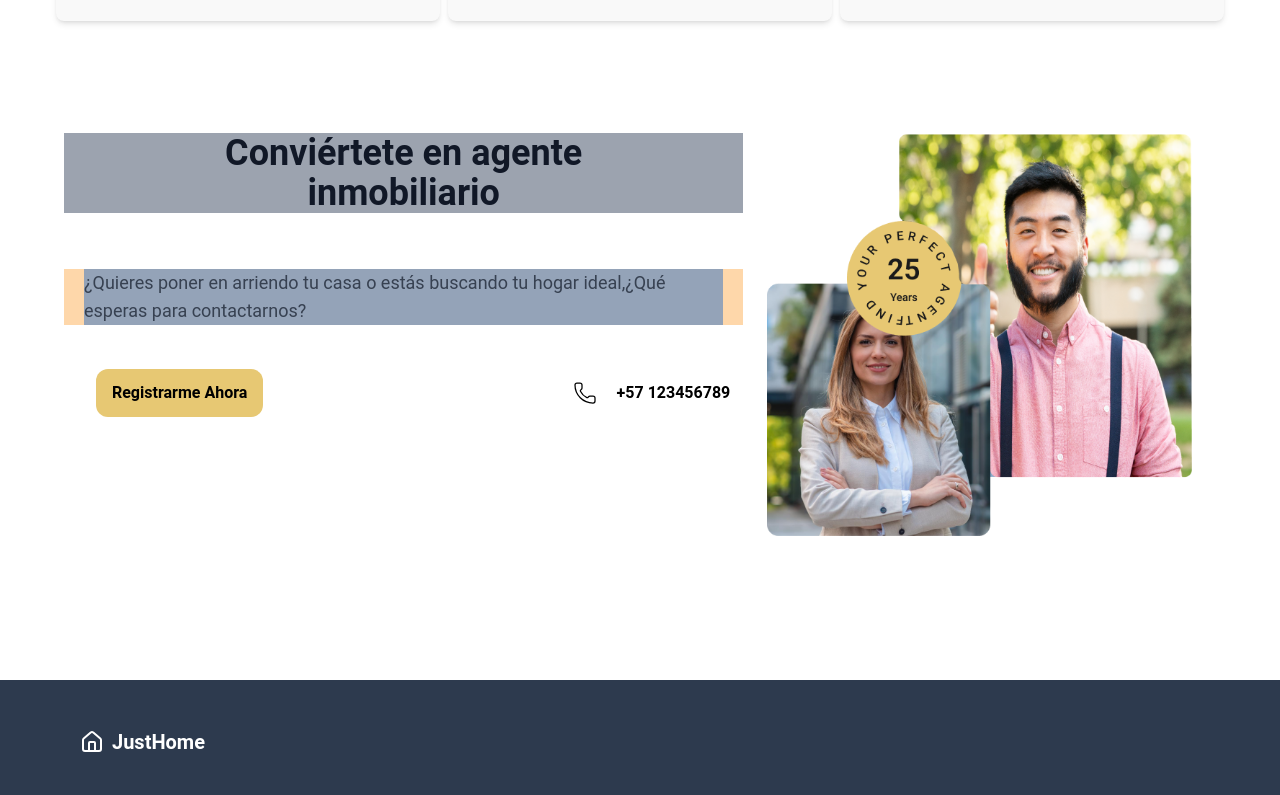
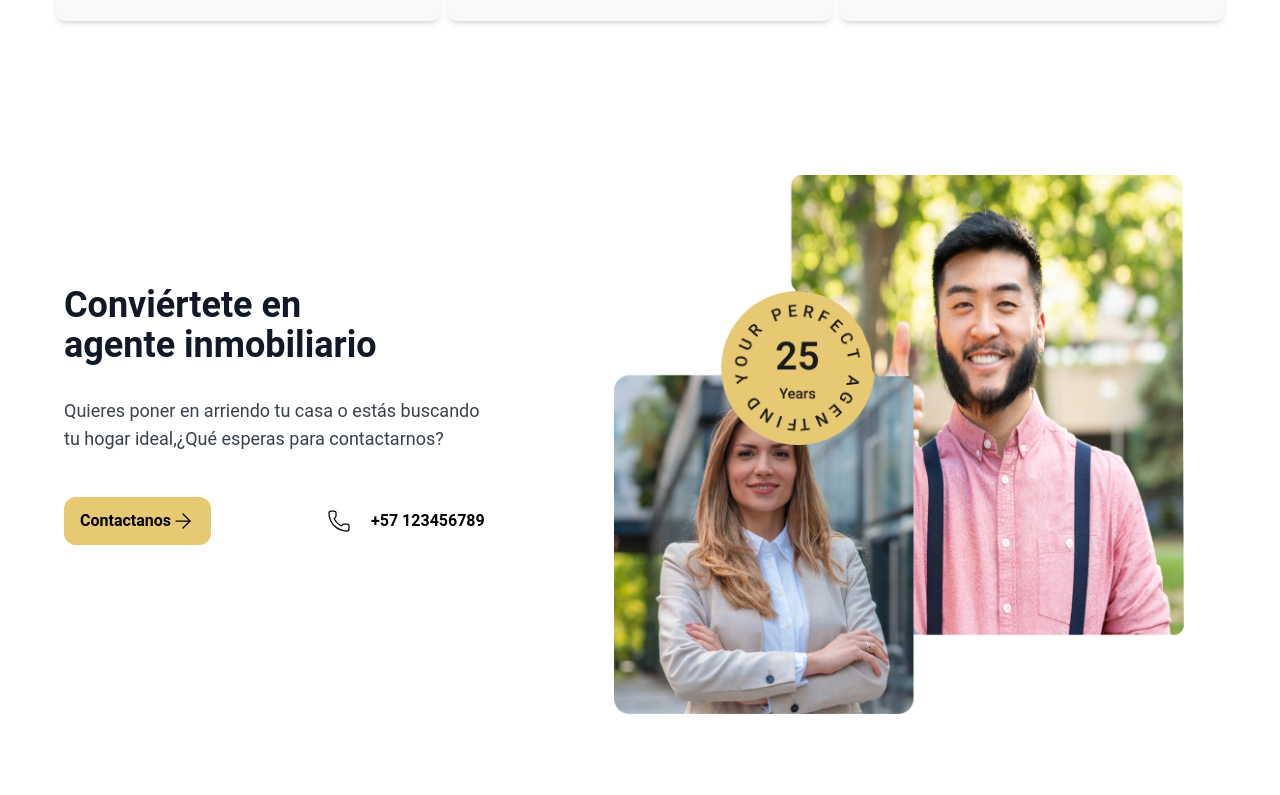
Before and after one commit to MiguelRicardo2003/Frontend-Inmobiliaria, a React (Vite) app: page / in a window 1280 px wide. Shown: the part 3585-4380 px from the top of the page. Built offline with nearby package versions, Linux system fonts and the light colour scheme.

Commit message:
seccion finalizada

```diff
--- /dev/null
+++ b/src/pages/Home/components/buttonlabelphone.jsx
@@ -0,0 +1,24 @@
+import Button from "../../../shared/button";
+import { Phone, ArrowRight } from "lucide-react";
+const ButtonPhone = () => {
+    return (
+        <>
+            <div className="flex ">
+                <Button
+                    info={"Contactanos"}
+                    className=" flex bg-[#E7C873] hover:bg-yellow-300 text-black font-semibold px-4 py-3 rounded-xl"
+                    onClick={() => console.log("hola")}
+                    icon={<ArrowRight strokeWidth={1.25} />}
+                />
+            </div>
+
+            <div className="flex flex-row font-semibold text-black justify-end md:pr-24">
+                <div className="h-12 w-40 flex justify-center py-3 md:gap-5 gap-2">
+                    <Phone strokeWidth={1.25} />+57 123456789
+                </div>
+            </div>
+        </>
+    );
+}
+
+export default ButtonPhone;
--- a/src/pages/Home/components/section-7.jsx
+++ b/src/pages/Home/components/section-7.jsx
@@ -1,5 +1,4 @@
-import Button from "../../../shared/button";
-import { Phone, ArrowRight } from "lucide-react";
+import ButtonPhone from "./buttonlabelphone";
 
 const Section7 = () => {
   return (
@@ -7,52 +6,37 @@ const Section7 = () => {
       <div className="mx-auto text-center lg:flex lg:flex-row">
 
         {/* Título */}
+        <div className="lg:flex-row lg:text-left lg:mt-28">
 
-        <div className="lg:flex-row">
-
-          <div className="text-2xl font-bold sm:text-4xl sm:mb-14 md:text-4xl lg:h-20 lg:w-auto  lg:font-semibold lg:px-20  text-gray-900  bg-gray-400">
+          <div className="flex text-4xl font-bold  mb-8 justify-center md:text-4xl md:justify-center  lg:h-20 lg:w-auto  lg:font-semibold  lg:text-start lg:justify-start lg:mt-10 lg:text-balance  text-gray-900 ">
             Conviértete en agente inmobiliario
           </div>
 
           {/* Subtítulo */}
-          <div className="text-gray-700 flex flex-row sm:text-lg sm:text-left sm:px-5 sm:mb-11 lg:text-left  bg-orange-200">
-            <div className="bg-slate-400">¿Quieres poner en arriendo tu casa o estás buscando tu hogar ideal,¿Qué esperas para contactarnos?
-            </div>
+          <div className="text-gray-700 flex flex-row text-lg md:text-balance  mb-11  lg:text-left lg:justify-start ">
+            Quieres poner en arriendo tu casa o estás buscando tu hogar ideal,¿Qué esperas para contactarnos?
           </div>
 
 
-          <div className="h-12 w-full items-center">
-            <div className="flex px-8">
-              <Button
-                info={"Registrarme Ahora"}
-                className="self-start bg-[#E7C873] hover:bg-yellow-300 text-black font-semibold px-4 py-3 rounded-xl"
-                onClick={() => console.log("hola")}
-              />
-            </div>
-
-            <div className="flex flex-row font-semibold text-black justify-end pr-3">
-              <div className="h-12 w-40 flex justify-center py-3 gap-5">
-                <Phone strokeWidth={1.25} />+57 123456789
-              </div>
-            </div>
+          <div className="h-12 w-full items-center hidden sm:hidden lg:block">
+            <ButtonPhone />
           </div>
 
         </div>
 
         {/* Imagen */}
-        <div className="lg:flex-row">
+        <div className="lg:flex-row lg:h-[85%] lg:w-[85%] lg:mt-10">
           <div className="flex flex-row px-30 justify-center sm:mb-20">
             <img
               src="/img/professionals.png"
               alt="Professionals"
-              className="w-[90%] h-[90%]"
+              className="w-[90%] h-[90%] "
             />
           </div>
         </div>
 
         {/* Botones y contacto */}
-
-
+        <div className="h-12 w-full items-center  block md:block lg:hidden mt-10"><ButtonPhone/></div>
       </div>
     </div>
   );
```
